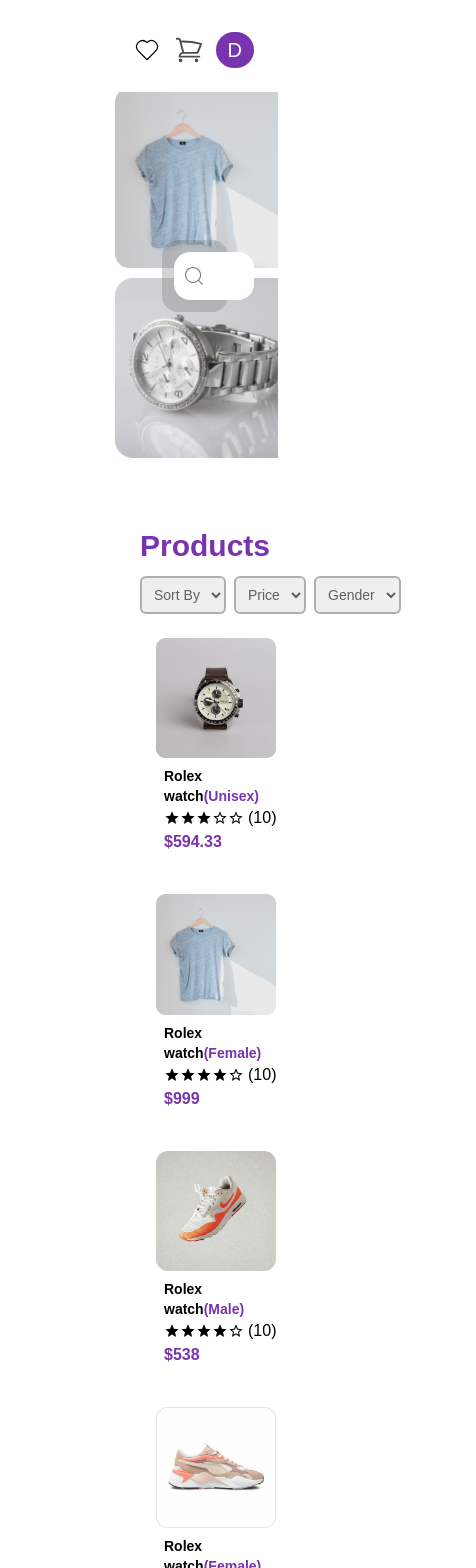
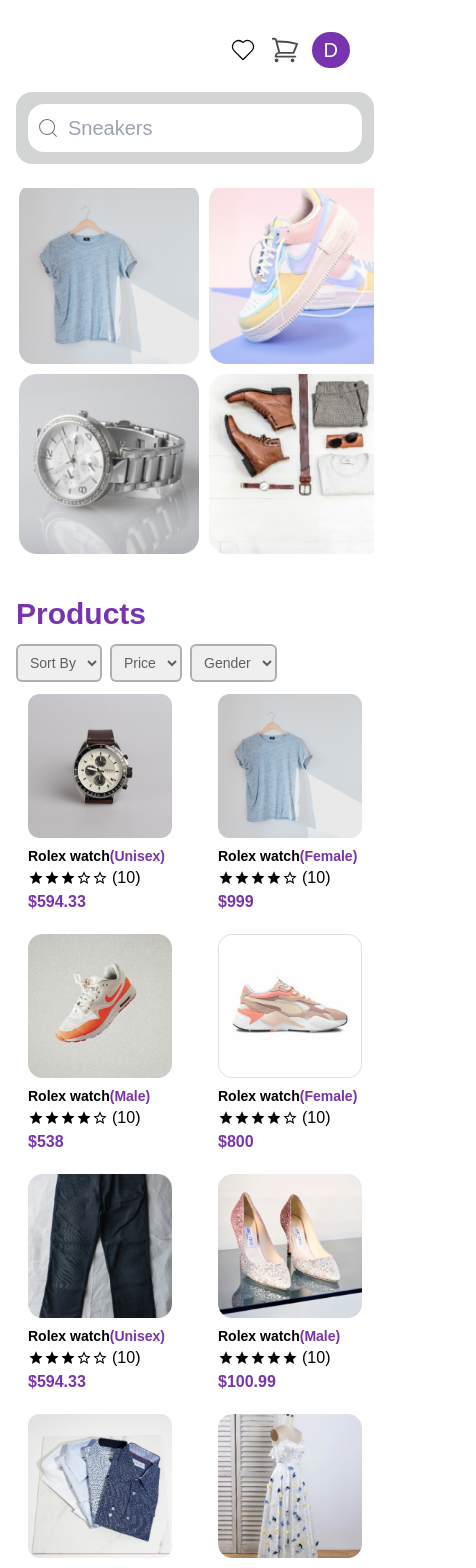
Before and after one commit to SandyAbasman/picknbuy, a Next.js app: page / in a window 390 px wide. Shown: the top 1568 px of the page, 476 px wide, since content can reach past the window. Built offline with nearby package versions, Linux system fonts and the light colour scheme.

Commit message:
working on responsiveness

```diff
--- a/src/components/Footer.js
+++ b/src/components/Footer.js
@@ -1,6 +1,6 @@
 function Footer() {
   return (
-    <div className="w-full flex flex-row justify-between items-center h-auto border-t-[0.2px] mt-20  border-gray/40 py-2 px-6 ">
+    <div className="md:w-full md:flex md:flex-row justify-between items-center h-auto border-t-[0.2px] mt-20  border-gray/40 py-2 px-6 ">
       <div className="w-2/5 h-auto  flex flex-col gap-2 mt-6">
         <img className="w-2/5" src="./logo.png" />
         <p className="text-wrap text-xl text-black/50 font-thin leading-7 py-3 ">
--- a/src/components/Hero.js
+++ b/src/components/Hero.js
@@ -2,8 +2,8 @@ import { CiSearch } from "react-icons/ci";
 
 function Hero() {
   return (
-    <div className="  flex  flex-col w-full h-[23rem] justify-center items-center  bg-cntain  bg-[url('/hero_bg.png')]">
-      <div className=" w-2/5  h-auto relative   bg-gray/[0.3] p-3 rounded-2xl ">
+    <div className="  md:flex mt-[6rem] md:mt-0 flex-col w-full h-[23rem] justify-center relative  items-center    bg-[url('/hero_bg.png')]">
+      <div className=" md:w-2/5   h-auto md:relative absolute -top-[6rem]  bg-gray/[0.3] p-3 rounded-2xl ">
         <input
           type="text"
           placeholder="Sneakers"
--- a/src/components/Item.js
+++ b/src/components/Item.js
@@ -3,9 +3,9 @@ import { MdOutlineStarBorder } from "react-icons/md";
 
 function Item({ item }) {
   return (
-    <a href="/productView" className="mt-2 ">
-      <img className="mb-2" src={item.productImg} alt={item.productName} />
-      <div className="pl-2">
+    <a href="/productView" className=" w-36 mb-4 block md:w-auto ">
+      <img className="mb-2 " src={item.productImg} alt={item.productName} />
+      <div className="md:pl-2">
         <h3 className="text-sm text-text-color/60 font-bold">
           {item.productName}
           <span className="text-purple font-bold capitalize">
--- a/src/components/ProductListing.js
+++ b/src/components/ProductListing.js
@@ -1,14 +1,14 @@
 import data from "@/utils/data";
 import Item from "./Item";
 
-function ProductListing({ children }) {
+function ProductListing({ children, itemNum }) {
   return (
-    <div className="mt-10  p-7">
+    <div className="mt-10  md:p-7">
       {children}
-      <div className=" w-full h-auto flex p-4 justify-between items-center flex-row flex-wrap gap-8">
-        {data.map((item, index) => (
-          <Item item={item} key={index} />
-        ))}
+      <div className=" w-full h-auto flex md:p-4 p-3  justify-between items-center  flex-wrap gap-1 md:gap-8">
+        {data.map((item, index) =>
+          itemNum > index ? <Item item={item} key={index} /> : null
+        )}
       </div>
     </div>
   );
--- a/src/pages/index.js
+++ b/src/pages/index.js
@@ -5,11 +5,11 @@ import ProductListing from "@/components/ProductListing";
 
 export default function Home() {
   return (
-    <div className="h-auto w-screen py-2 px-28">
+    <div className="h-auto w-screen py-2 px-4 md:px-28">
       <Header />
       <Hero />
-      <ProductListing>
-        <div className="p-x-7">
+      <ProductListing itemNum={18}>
+        <div>
           <h2 className="text-purple font-bold text-3xl">Products</h2>
           <div className=" flex flex-row gap-2  mt-3">
             <select className=" rounded-md cursor-pointer text-black/60 border-2 p-2 border-gray/50 text-sm">
--- a/src/pages/productView.js
+++ b/src/pages/productView.js
@@ -22,7 +22,7 @@ function productView() {
         </div>
       </Header>
       <ProductViewHero />
-      <ProductListing>
+      <ProductListing itemNum={10}>
         <div className="p-x-7">
           <h2 className="text-purple font-bold text-3xl">You May Also Like</h2>
         </div>
```
